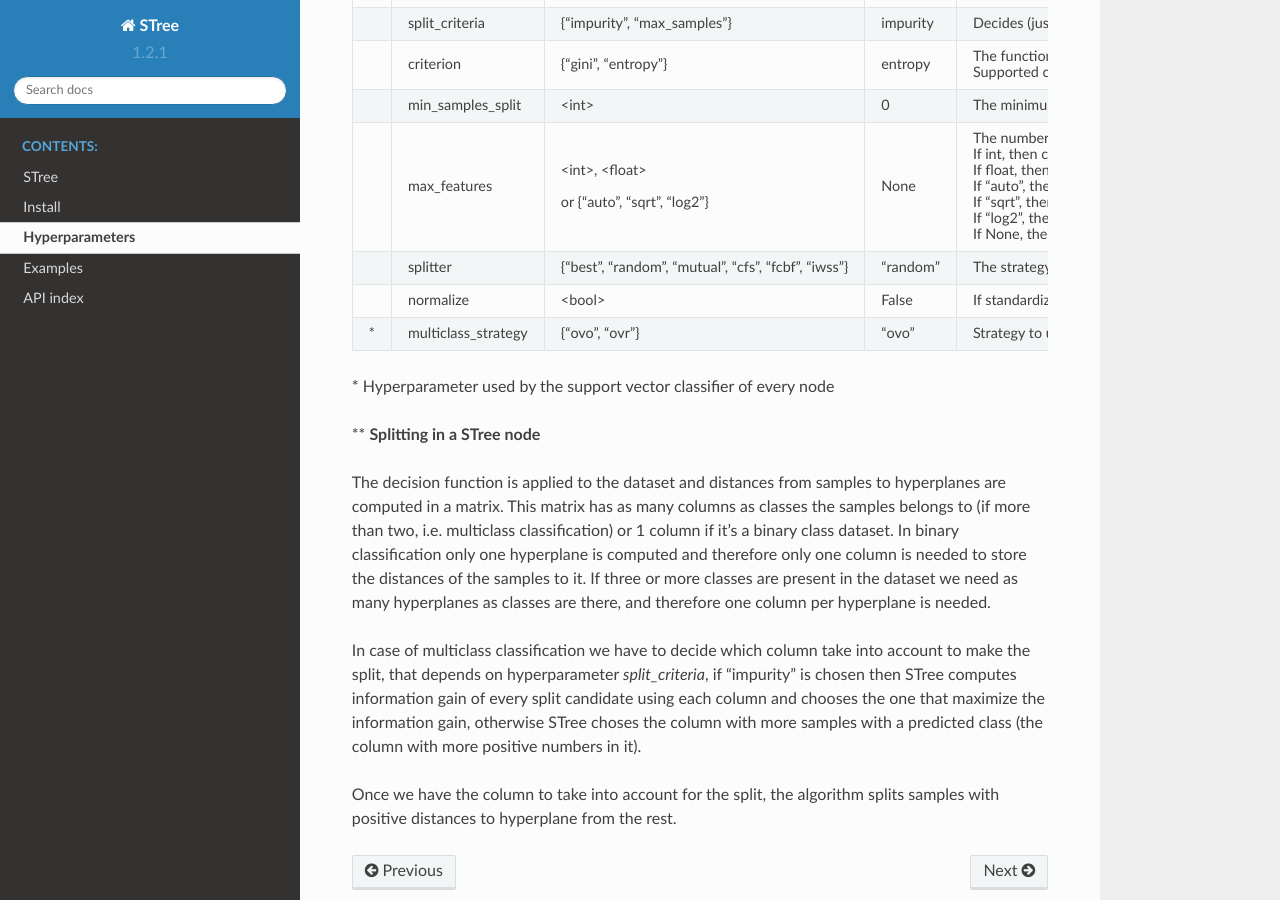
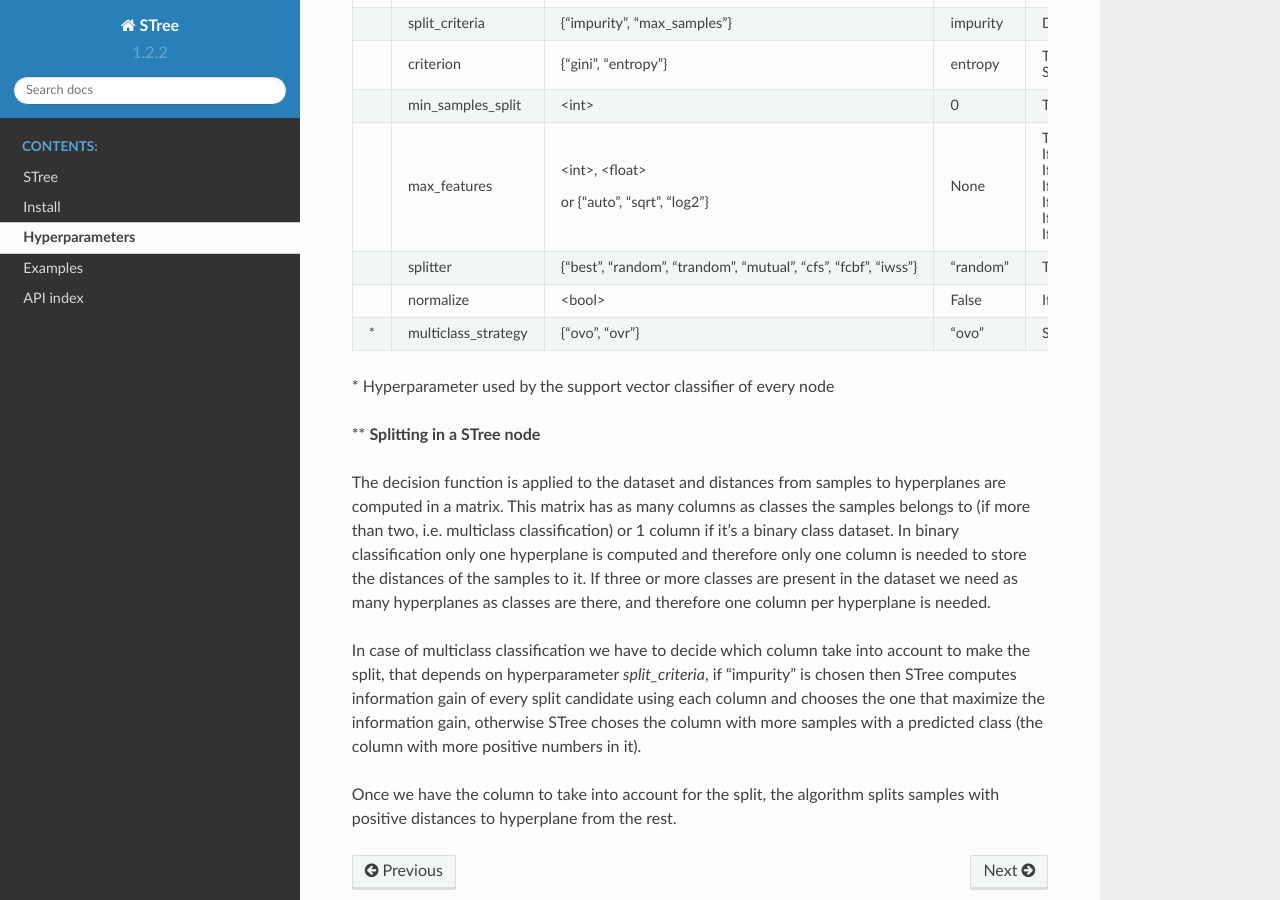
Before and after one commit to Doctorado-ML/STree, a Sphinx documentation site: the page built from docs/source/hyperparameters.md, in a window 1280 px wide and 900 px high, scrolled down 498 px. Built offline with Sphinx 7.4.7 and the Read the Docs theme 2.0.0, drawn with Linux system fonts in a browser that asks for light colours.

Commit message:
Update docs and version number

```diff
--- a/docs/source/conf.py
+++ b/docs/source/conf.py
@@ -54,4 +54,4 @@
 # Add any paths that contain custom static files (such as style sheets) here,
 # relative to this directory. They are copied after the builtin static files,
 # so a file named "default.css" will overwrite the builtin "default.css".
-html_static_path = ["_static"]
+html_static_path = []
--- a/docs/source/hyperparameters.md
+++ b/docs/source/hyperparameters.md
@@ -1,22 +1,22 @@
 # Hyperparameters
 
-|     | **Hyperparameter**  | **Type/Values**                                        | **Default** | **Meaning**                                                                                                                                                                                                                                                                                                                                                                                                                                                                                                                                                                                                                           |
-| --- | ------------------- | ------------------------------------------------------ | ----------- | ------------------------------------------------------------------------------------------------------------------------------------------------------------------------------------------------------------------------------------------------------------------------------------------------------------------------------------------------------------------------------------------------------------------------------------------------------------------------------------------------------------------------------------------------------------------------------------------------------------------------------------- |
-| \*  | C                   | \<float\>                                              | 1.0         | Regularization parameter. The strength of the regularization is inversely proportional to C. Must be strictly positive.                                                                                                                                                                                                                                                                                                                                                                                                                                                                                                               |
-| \*  | kernel              | {"liblinear", "linear", "poly", "rbf", "sigmoid"}      | linear      | Specifies the kernel type to be used in the algorithm. It must be one of ‘liblinear’, ‘linear’, ‘poly’ or ‘rbf’. liblinear uses [liblinear](https://www.csie.ntu.edu.tw/~cjlin/liblinear/) library and the rest uses [libsvm](https://www.csie.ntu.edu.tw/~cjlin/libsvm/) library through scikit-learn library                                                                                                                                                                                                                                                                                                                        |
-| \*  | max_iter            | \<int\>                                                | 1e5         | Hard limit on iterations within solver, or -1 for no limit.                                                                                                                                                                                                                                                                                                                                                                                                                                                                                                                                                                           |
-| \*  | random_state        | \<int\>                                                | None        | Controls the pseudo random number generation for shuffling the data for probability estimates. Ignored when probability is False.<br>Pass an int for reproducible output across multiple function calls                                                                                                                                                                                                                                                                                                                                                                                                                               |
-|     | max_depth           | \<int\>                                                | None        | Specifies the maximum depth of the tree                                                                                                                                                                                                                                                                                                                                                                                                                                                                                                                                                                                               |
-| \*  | tol                 | \<float\>                                              | 1e-4        | Tolerance for stopping criterion.                                                                                                                                                                                                                                                                                                                                                                                                                                                                                                                                                                                                     |
-| \*  | degree              | \<int\>                                                | 3           | Degree of the polynomial kernel function (‘poly’). Ignored by all other kernels.                                                                                                                                                                                                                                                                                                                                                                                                                                                                                                                                                      |
-| \*  | gamma               | {"scale", "auto"} or \<float\>                         | scale       | Kernel coefficient for ‘rbf’, ‘poly’ and ‘sigmoid’.<br>if gamma='scale' (default) is passed then it uses 1 / (n_features \* X.var()) as value of gamma,<br>if ‘auto’, uses 1 / n_features.                                                                                                                                                                                                                                                                                                                                                                                                                                            |
-|     | split_criteria      | {"impurity", "max_samples"}                            | impurity    | Decides (just in case of a multi class classification) which column (class) use to split the dataset in a node\*\*. max_samples is incompatible with 'ovo' multiclass_strategy                                                                                                                                                                                                                                                                                                                                                                                                                                                        |
-|     | criterion           | {“gini”, “entropy”}                                    | entropy     | The function to measure the quality of a split (only used if max_features != num_features). <br>Supported criteria are “gini” for the Gini impurity and “entropy” for the information gain.                                                                                                                                                                                                                                                                                                                                                                                                                                           |
-|     | min_samples_split   | \<int\>                                                | 0           | The minimum number of samples required to split an internal node. 0 (default) for any                                                                                                                                                                                                                                                                                                                                                                                                                                                                                                                                                 |
-|     | max_features        | \<int\>, \<float\> <br><br>or {“auto”, “sqrt”, “log2”} | None        | The number of features to consider when looking for the split:<br>If int, then consider max_features features at each split.<br>If float, then max_features is a fraction and int(max_features \* n_features) features are considered at each split.<br>If “auto”, then max_features=sqrt(n_features).<br>If “sqrt”, then max_features=sqrt(n_features).<br>If “log2”, then max_features=log2(n_features).<br>If None, then max_features=n_features.                                                                                                                                                                                  |
-|     | splitter            | {"best", "random", "mutual", "cfs", "fcbf", "iwss"}    | "random"    | The strategy used to choose the feature set at each node (only used if max_features < num_features). Supported strategies are: **“best”**: sklearn SelectKBest algorithm is used in every node to choose the max_features best features. **“random”**: The algorithm generates 5 candidates and choose the best (max. info. gain) of them. **“trandom”**: The algorithm generates a true random combination. **"mutual"**: Chooses the best features w.r.t. their mutual info with the label. **"cfs"**: Apply Correlation-based Feature Selection. **"fcbf"**: Apply Fast Correlation-Based Filter. **"iwss"**: IWSS based algorithm |
-|     | normalize           | \<bool\>                                               | False       | If standardization of features should be applied on each node with the samples that reach it                                                                                                                                                                                                                                                                                                                                                                                                                                                                                                                                          |
-| \*  | multiclass_strategy | {"ovo", "ovr"}                                         | "ovo"       | Strategy to use with multiclass datasets, **"ovo"**: one versus one. **"ovr"**: one versus rest                                                                                                                                                                                                                                                                                                                                                                                                                                                                                                                                       |
+|     | **Hyperparameter**  | **Type/Values**                                                | **Default** | **Meaning**                                                                                                                                                                                                                                                                                                                                                                                                                                                                                                                                                                                                                             |
+| --- | ------------------- | -------------------------------------------------------------- | ----------- | --------------------------------------------------------------------------------------------------------------------------------------------------------------------------------------------------------------------------------------------------------------------------------------------------------------------------------------------------------------------------------------------------------------------------------------------------------------------------------------------------------------------------------------------------------------------------------------------------------------------------------------- |
+| \*  | C                   | \<float\>                                                      | 1.0         | Regularization parameter. The strength of the regularization is inversely proportional to C. Must be strictly positive.                                                                                                                                                                                                                                                                                                                                                                                                                                                                                                                 |
+| \*  | kernel              | {"liblinear", "linear", "poly", "rbf", "sigmoid"}              | linear      | Specifies the kernel type to be used in the algorithm. It must be one of ‘liblinear’, ‘linear’, ‘poly’ or ‘rbf’. liblinear uses [liblinear](https://www.csie.ntu.edu.tw/~cjlin/liblinear/) library and the rest uses [libsvm](https://www.csie.ntu.edu.tw/~cjlin/libsvm/) library through scikit-learn library                                                                                                                                                                                                                                                                                                                          |
+| \*  | max_iter            | \<int\>                                                        | 1e5         | Hard limit on iterations within solver, or -1 for no limit.                                                                                                                                                                                                                                                                                                                                                                                                                                                                                                                                                                             |
+| \*  | random_state        | \<int\>                                                        | None        | Controls the pseudo random number generation for shuffling the data for probability estimates. Ignored when probability is False.<br>Pass an int for reproducible output across multiple function calls                                                                                                                                                                                                                                                                                                                                                                                                                                 |
+|     | max_depth           | \<int\>                                                        | None        | Specifies the maximum depth of the tree                                                                                                                                                                                                                                                                                                                                                                                                                                                                                                                                                                                                 |
+| \*  | tol                 | \<float\>                                                      | 1e-4        | Tolerance for stopping criterion.                                                                                                                                                                                                                                                                                                                                                                                                                                                                                                                                                                                                       |
+| \*  | degree              | \<int\>                                                        | 3           | Degree of the polynomial kernel function (‘poly’). Ignored by all other kernels.                                                                                                                                                                                                                                                                                                                                                                                                                                                                                                                                                        |
+| \*  | gamma               | {"scale", "auto"} or \<float\>                                 | scale       | Kernel coefficient for ‘rbf’, ‘poly’ and ‘sigmoid’.<br>if gamma='scale' (default) is passed then it uses 1 / (n_features \* X.var()) as value of gamma,<br>if ‘auto’, uses 1 / n_features.                                                                                                                                                                                                                                                                                                                                                                                                                                              |
+|     | split_criteria      | {"impurity", "max_samples"}                                    | impurity    | Decides (just in case of a multi class classification) which column (class) use to split the dataset in a node\*\*. max_samples is incompatible with 'ovo' multiclass_strategy                                                                                                                                                                                                                                                                                                                                                                                                                                                          |
+|     | criterion           | {“gini”, “entropy”}                                            | entropy     | The function to measure the quality of a split (only used if max_features != num_features). <br>Supported criteria are “gini” for the Gini impurity and “entropy” for the information gain.                                                                                                                                                                                                                                                                                                                                                                                                                                             |
+|     | min_samples_split   | \<int\>                                                        | 0           | The minimum number of samples required to split an internal node. 0 (default) for any                                                                                                                                                                                                                                                                                                                                                                                                                                                                                                                                                   |
+|     | max_features        | \<int\>, \<float\> <br><br>or {“auto”, “sqrt”, “log2”}         | None        | The number of features to consider when looking for the split:<br>If int, then consider max_features features at each split.<br>If float, then max_features is a fraction and int(max_features \* n_features) features are considered at each split.<br>If “auto”, then max_features=sqrt(n_features).<br>If “sqrt”, then max_features=sqrt(n_features).<br>If “log2”, then max_features=log2(n_features).<br>If None, then max_features=n_features.                                                                                                                                                                                    |
+|     | splitter            | {"best", "random", "trandom", "mutual", "cfs", "fcbf", "iwss"} | "random"    | The strategy used to choose the feature set at each node (only used if max_features < num_features). Supported strategies are: **“best”**: sklearn SelectKBest algorithm is used in every node to choose the max_features best features. **“random”**: The algorithm generates 5 candidates and choose the best (max. info. gain) of them. **“trandom”**: The algorithm generates only one random combination. **"mutual"**: Chooses the best features w.r.t. their mutual info with the label. **"cfs"**: Apply Correlation-based Feature Selection. **"fcbf"**: Apply Fast Correlation-Based Filter. **"iwss"**: IWSS based algorithm |
+|     | normalize           | \<bool\>                                                       | False       | If standardization of features should be applied on each node with the samples that reach it                                                                                                                                                                                                                                                                                                                                                                                                                                                                                                                                            |
+| \*  | multiclass_strategy | {"ovo", "ovr"}                                                 | "ovo"       | Strategy to use with multiclass datasets, **"ovo"**: one versus one. **"ovr"**: one versus rest                                                                                                                                                                                                                                                                                                                                                                                                                                                                                                                                         |
 
 \* Hyperparameter used by the support vector classifier of every node
 
--- a/stree/__init__.py
+++ b/stree/__init__.py
@@ -1,6 +1,6 @@
 from .Strees import Stree, Siterator
 
-__version__ = "1.2.1"
+__version__ = "1.2.2"
 
 __author__ = "Ricardo Montañana Gómez"
 __copyright__ = "Copyright 2020-2021, Ricardo Montañana Gómez"
```
Also changed, not shown: README.md (+17 -17 lines).
